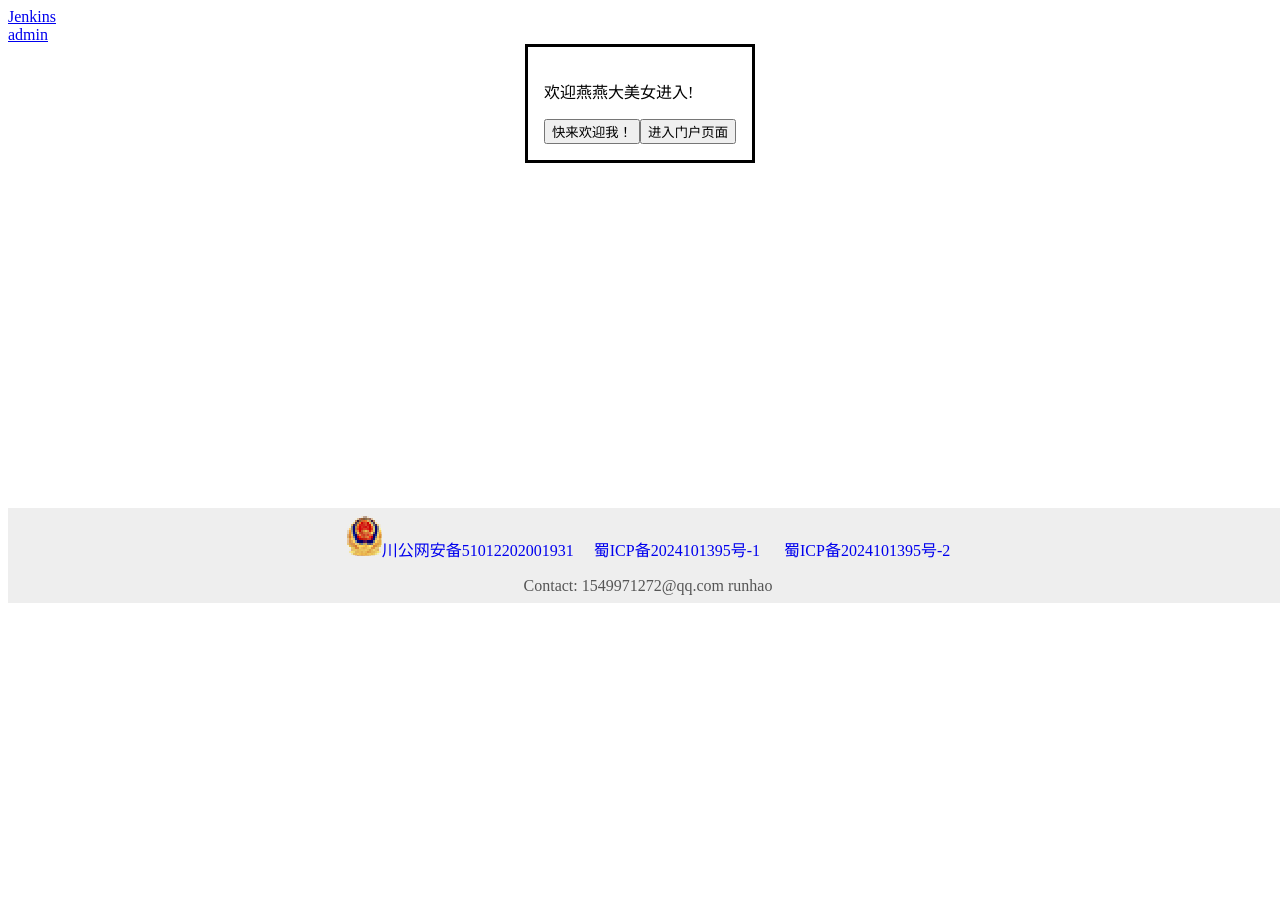
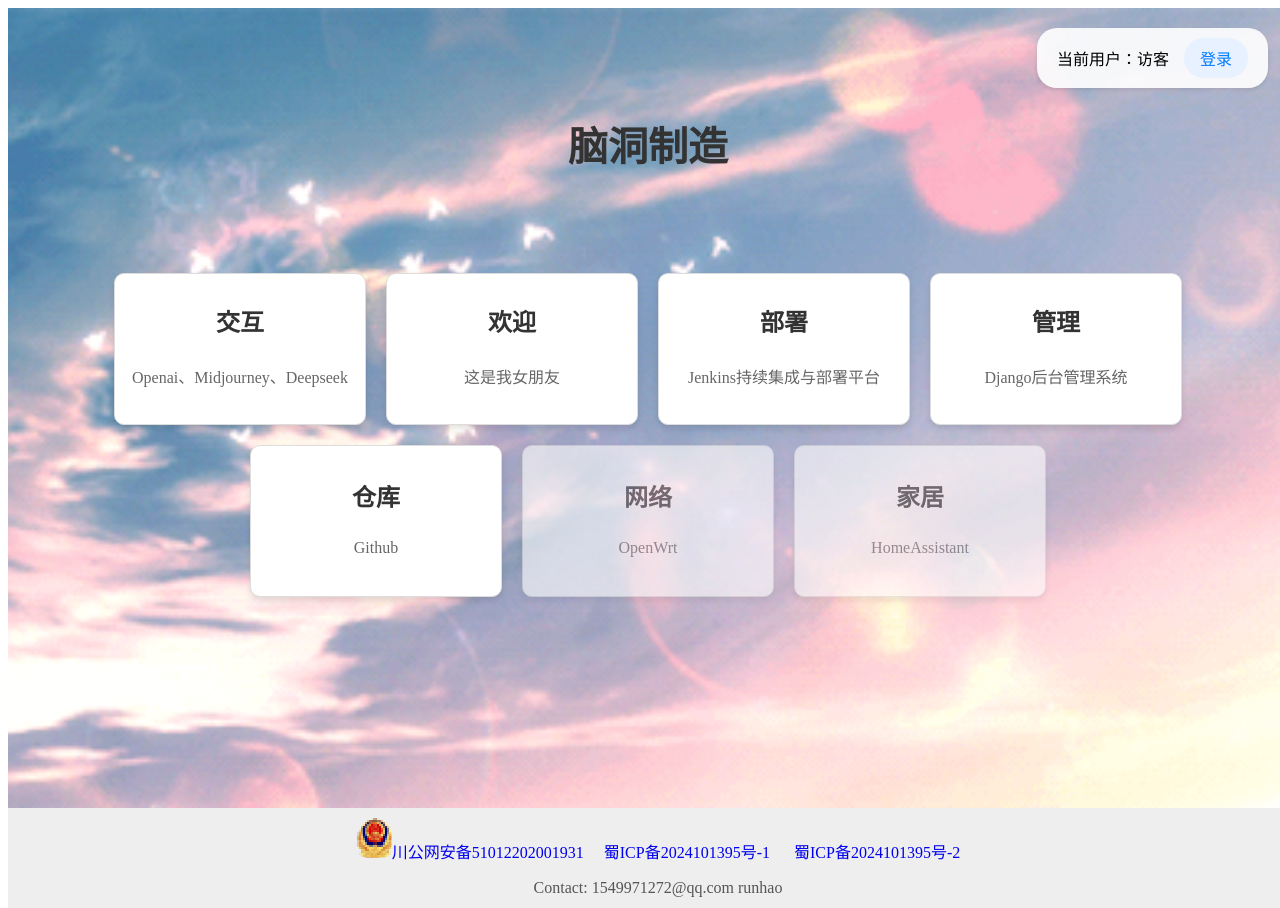
Before and after one commit to runhao/MyWebsiteVue, a Vue app: page / in a window 1280 px wide. Shown: the top 908 px of the page. Before the commit the page ends 808 px from the top, so only its background shows below. Built offline with nearby package versions, Linux system fonts and the light colour scheme.

Commit message:
feat: 修改首页样式

```diff
--- a/src/components/LoginForm.vue
+++ b/src/components/LoginForm.vue
@@ -60,7 +60,7 @@ export default {
               type: "success"
             })
             // 路由跳转
-            router.push('/chat-gpt')
+            router.push('/')
           })
         } else {
           return false;
--- a/src/components/RegisterForm.vue
+++ b/src/components/RegisterForm.vue
@@ -95,7 +95,7 @@ export default {
 						})
 
 						// 路由跳转
-						router.push('/chat-gpt')
+						router.push('/')
 					})
         } else {
           return false;
--- a/src/router/index.ts
+++ b/src/router/index.ts
@@ -23,9 +23,9 @@ const routes = [
     component: () => import('../views/ForgotPassword.vue')
   },
     {
-    path: '/chat-gpt',
-    name: 'ChatGpt',
-    component: () => import('../views/ChatGpt.vue')
+    path: '/chat-any',
+    name: 'ChatAny',
+    component: () => import('../views/ChatAny.vue')
   },
   {
     path: '/:catchAll(.*)',
--- a/src/views/ChatGpt.vue
+++ b/src/views/ChatAny.vue
@@ -6,7 +6,7 @@
         width="100%"
         height="800"
         allowfullscreen
-        class="gpt-iframe"
+        class="chat-any-iframe"
     >
     </iframe>
   </div>
@@ -19,7 +19,7 @@ import { getCurrentInstance, onMounted, onUnmounted } from "vue";
 import { jwtDecode } from 'jwt-decode';
 
 export default {
-  name: "ChatGpt",
+  name: "ChatAny",
   components: { Distribution },
 
   setup() {
@@ -60,7 +60,7 @@ export default {
       debugger
       if (expired) {
         alert("您的登录已过期，请重新登录。");
-        await proxy.$router.push("/login"); // 跳转到登录页面
+        await proxy.$router.push("/");
         clearInterval(checkTokenInterval); // 清除定时器
       }
     }, 30000); // 每30秒检查一次
@@ -103,7 +103,7 @@ export default {
   min-height: 800px;
 }
 
-.gpt-iframe {
+.chat-any-iframe {
   border: none;
 }
 
--- a/src/views/Index.vue
+++ b/src/views/Index.vue
@@ -1,47 +1,197 @@
 <template>
-  <div class="content">
-    <div>
-      <a href="http://shiyan520.cn:8080">Jenkins</a>
-      <br>
-      <a href="http://naodongzhizao.com/admin">admin</a>
+  <div class="app-container" :style="backgroundStyle">
+    <!-- 状态栏 -->
+    <div class="status-bar">
+      <span>当前用户：{{ isLoggedIn ? '已登录' : '访客' }}</span>
+      <a v-if="!isLoggedIn" href="/login" class="login-link">登录</a>
+      <button v-else class="logout-button" @click="logout">退出</button>
     </div>
-    <dialog open>
-      <p>欢迎燕燕大美女进入!</p>
-      <form method="dialog">
-        <button type="button" @click="clickWellcome">快来欢迎我！</button>
-        <button type="button" @click="clickLogin">进入门户页面</button>
-      </form>
-    </dialog>
+
+    <div class="content">
+      <h1 class="title">脑洞制造</h1>
+      <div class="card-container">
+        <!-- 原有卡片内容保持不变 -->
+        <a href="/chat-any" class="card">
+          <h2>交互</h2>
+          <p>Openai、Midjourney、Deepseek</p>
+        </a>
+        <a href="/wellcome" class="card">
+          <h2>欢迎</h2>
+          <p>这是我女朋友</p>
+        </a>
+        <a href="http://shiyan520.cn:8080" class="card">
+          <h2>部署</h2>
+          <p>Jenkins持续集成与部署平台</p>
+        </a>
+        <a href="http://naodongzhizao.com/admin" class="card">
+          <h2>管理</h2>
+          <p>Django后台管理系统</p>
+        </a>
+        <a href="https://github.com/runhao?tab=repositories" class="card">
+          <h2>仓库</h2>
+          <p>Github</p>
+        </a>
+        <a :href="isLoggedIn ? 'http://192.168.6.1' : 'javascript:void(0)'" class="card" :class="{ disabled: !isLoggedIn }">
+          <h2>网络</h2>
+          <p>OpenWrt</p>
+        </a>
+        <a :href="isLoggedIn ? 'http://192.168.31.211:8123' : 'javascript:void(0)'" class="card" :class="{ disabled: !isLoggedIn }">
+          <h2>家居</h2>
+          <p>HomeAssistant</p>
+        </a>
+      </div>
+    </div>
   </div>
   <Distribution class="footer"/>
 </template>
 
 <script>
-import {useRouter} from "vue-router";
 import Distribution from "@/components/Distribution.vue";
 
 export default {
   name: "Index",
-  components: {Distribution},
-  setup() {
-    const router = useRouter()
-    const clickLogin = () => {
-      router.push('/login')
+  components: {
+    Distribution
+  },
+  data() {
+    return {
+      isLoggedIn: false, // 默认未登录
+    };
+  },
+  computed: {
+    backgroundStyle() {
+      return {
+        backgroundImage: `url(${require('@/assets/background.gif')})`,
+        backgroundSize: 'cover',
+        backgroundPosition: 'center',
+        backgroundRepeat: 'no-repeat'
+      };
     }
-    const clickWellcome = () => {
-      router.push('/wellcome')
+  },
+  created() {
+    this.checkLoginStatus(); // 组件创建时检查登录状态
+  },
+  methods: {
+    checkLoginStatus() {
+      // 检查 localStorage 中是否存在 access 和 refresh 令牌
+      const accessToken = localStorage.getItem('access');
+      const refreshToken = localStorage.getItem('refresh');
+      this.isLoggedIn = !!accessToken && !!refreshToken; // 如果两者都存在，则用户已登录
+    },
+    logout() {
+      // 清除 localStorage 中的令牌
+      localStorage.removeItem('access');
+      localStorage.removeItem('refresh');
+      this.isLoggedIn = false; // 更新登录状态
+      alert('已退出登录');
     }
-    return {clickLogin, clickWellcome}
-  },
+  }
+};
+</script>
+
+<style scoped>
+/* 新增容器样式 */
+.app-container {
+  min-height: 100vh;
+  position: relative;
+  background-color: #f8f9fa;
 }
-</script>
-<style scoped>
+
+/* 状态栏样式 */
+.status-bar {
+  position: absolute;
+  top: 20px;
+  right: 20px;
+  display: flex;
+  align-items: center;
+  gap: 15px;
+  background-color: rgba(255, 255, 255, 0.9);
+  padding: 10px 20px;
+  border-radius: 20px;
+  box-shadow: 0 2px 4px rgba(0, 0, 0, 0.1);
+  z-index: 100;
+}
+
+.login-link, .logout-button {
+  text-decoration: none;
+  color: #007bff;
+  padding: 8px 16px;
+  border-radius: 20px;
+  background-color: #e7f1ff;
+  transition: background-color 0.2s;
+  border: none;
+  cursor: pointer;
+}
+
+.login-link:hover, .logout-button:hover {
+  background-color: #d0e3ff;
+}
+
+/* 调整内容区域间距 */
 .content {
-  min-height: 500px;
+  padding: 80px 20px 20px; /* 顶部留出状态栏空间 */
+  display: flex;
+  flex-direction: column;
+  align-items: center;
+}
+
+/* 保持原有其他样式不变 */
+.title {
+  font-size: 2.5rem;
+  color: #333;
+  margin-bottom: 100px;
+}
+
+.card-container {
+  display: flex;
+  flex-wrap: wrap;
+  gap: 20px;
+  justify-content: center;
+}
+
+.card {
+  display: flex;
+  flex-direction: column;
+  align-items: center;
+  justify-content: center;
+  width: 250px;
+  height: 150px;
+  background-color: #fff;
+  border: 1px solid #ddd;
+  border-radius: 10px;
+  text-decoration: none;
+  color: #333;
+  box-shadow: 0 4px 6px rgba(0, 0, 0, 0.1);
+  transition: transform 0.2s, box-shadow 0.2s;
+}
+
+.card:hover {
+  transform: translateY(-5px);
+  box-shadow: 0 6px 12px rgba(0, 0, 0, 0.2);
+}
+
+.card h2 {
+  font-size: 1.5rem;
+  margin: 10px 0;
+}
+
+.card p {
+  font-size: 1rem;
+  color: #666;
+  text-align: center;
 }
 
 .footer {
+  height: 10%;
   background-color: #eee;
   color: #555;
+  padding: 10px;
+  text-align: center;
+  width: 100%;
+}
+
+.disabled {
+  pointer-events: none;
+  opacity: 0.6;
 }
 </style>
```
Also changed, not shown: src/assets/background.gif (added).
